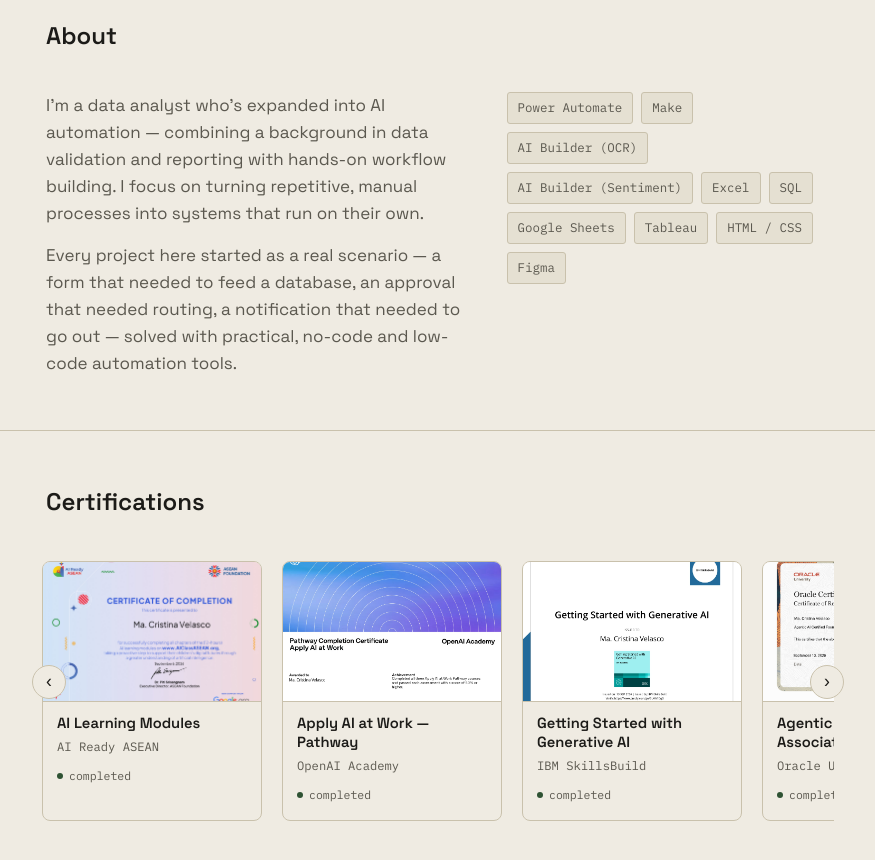
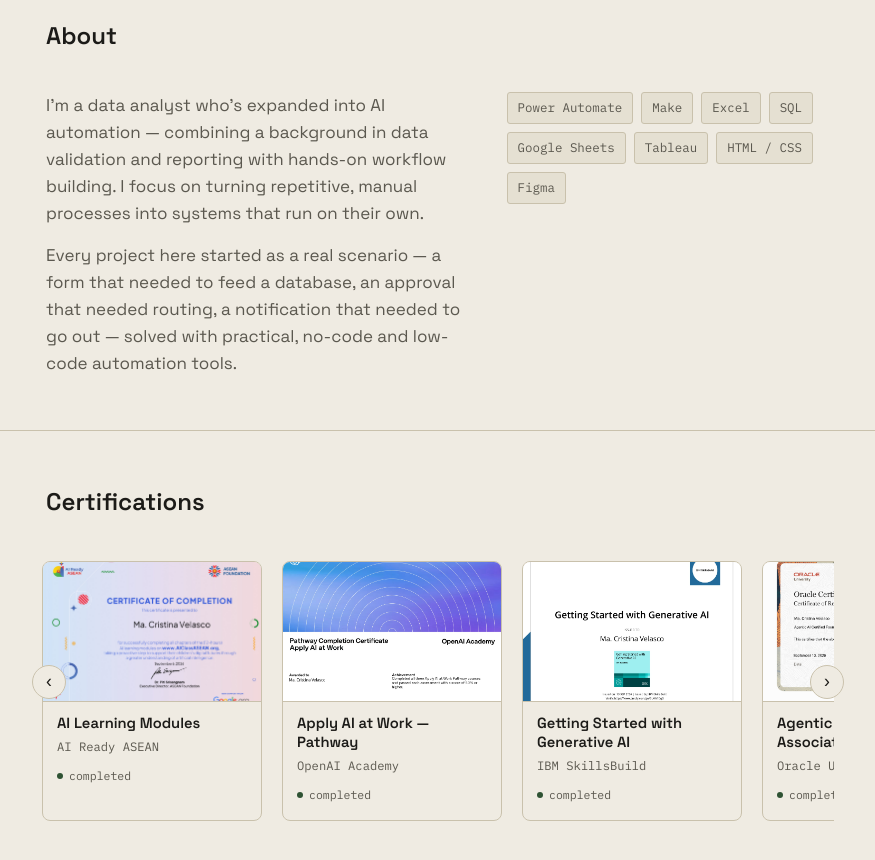
Before and after one commit to xtuna/AI-Automation-Portfolio, a plain HTML site: page index.html in a window 1280 px wide. Shown: the part 2320-3180 px from the top of the page, without its empty margins (202-1077 px from the left). Drawn offline with Linux system fonts and the light colour scheme.

Commit message:
Remove AI Builder skills from index.html
Removed AI Builder skills from the skills section.

```diff
--- a/index.html
+++ b/index.html
@@ -674,8 +674,6 @@
       <div class="skills">
         <span class="skill">Power Automate</span>
         <span class="skill">Make</span>
-        <span class="skill">AI Builder (OCR)</span>
-        <span class="skill">AI Builder (Sentiment)</span>
         <span class="skill">Excel</span>
         <span class="skill">SQL</span>
         <span class="skill">Google Sheets</span>
```
